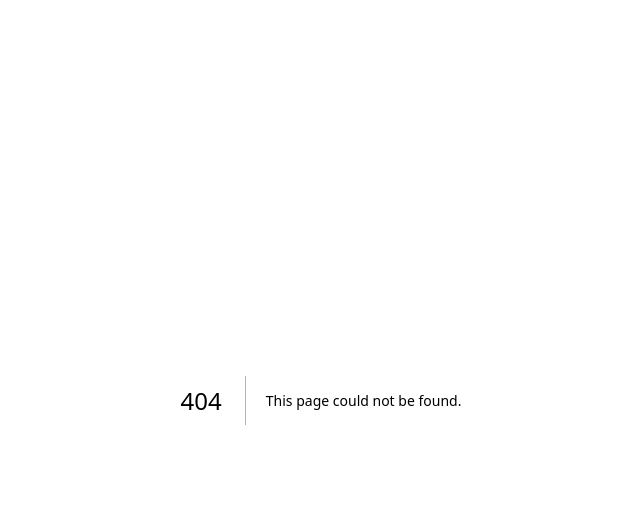
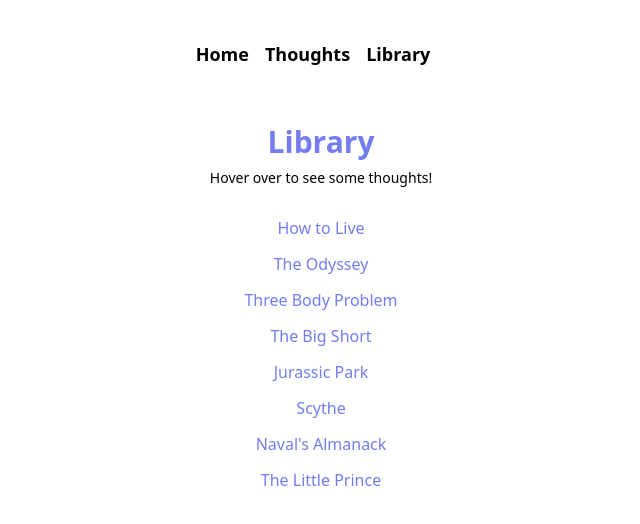
Before and after one commit to srachaz/Srachaswebsite, a Next.js app: page /library in a window 1280 px wide. Before the commit this address had no page. Shown: the top 524 px of the page, without its empty margins (319-959 px from the left). Built offline with nearby package versions, Linux system fonts and the light colour scheme.

Commit message:
added tooltip to books!

```diff
--- a/components/navbar.js
+++ b/components/navbar.js
@@ -7,7 +7,7 @@
             <div className="pr-4 font-semibold"> <Link href="/" className="text-blue text-lg">Home</Link></div>
             {/* <div className="pr-4"> <Link href="/" className="text-blue text-lg">Projects</Link></div> */}
             <div className="pr-4 font-semibold"> <Link href="/thoughts" className="text-blue text-lg">Thoughts</Link></div>
-            {/* <div className="pr-4"> <Link href="/" className="text-blue text-lg">Library</Link></div> */}
+            <div className="pr-4 font-semibold"> <Link href="/library" className="text-blue text-lg">Library</Link></div>
         </div>
 
       </nav>
--- /dev/null
+++ b/components/tooltip.js
@@ -0,0 +1,17 @@
+// components/Tooltip.js
+import React from 'react';
+
+const Tooltip = ({ text, children, positionX, positionY }) => {
+  return (
+    <span className="relative group">
+      {children}
+      <span
+        className={`absolute bg-gray-800 text-white text-sm px-2 py-1 rounded-md opacity-0 pointer-events-none group-hover:opacity-100 transition-opacity ${positionX} ${positionY}`}
+      >
+        {text}
+      </span>
+    </span>
+  );
+};
+
+export default Tooltip;
--- a/pages/index.js
+++ b/pages/index.js
@@ -8,12 +8,19 @@
 import GithubIcon from '@/components/githubicon'
 import InstaIcon from '@/components/instaicon'
 import Link from 'next/link';
+import Head from 'next/head';
+
+
 
 const inter = Inter({ subsets: ['latin'] })
 
 export default function Home() {
   return (
    <>
+   <Head>
+    <link rel="icon" href="/icons/compass.png"/>
+    <title>Sarah Zhang</title>
+   </Head>
   <Navbar />
     {/* <main
       className={`flex flex-col items-center justify-between p-24 🌇🌃🌞📍`}
@@ -34,7 +41,7 @@
               <div className="text-sm"><br/>UCLA freshman curious about microeconomics, investment theory, and DeFi!</div>
               <div className="text-sm pt-3">Life got interesting after I snuck into <a href="https://twitter.com/sracha_z/status/1627588736870682625" class="text-[#737df0] font-bold">Treehacks</a>—met extremely cool people, read books, and had fascinating life experiences that changed my <Link href="/thoughts" class="text-[#737df0] font-bold">life philosophies. </Link></div>
               <div className="text-sm pt-3">Figuring out how to live life like an adventure! So much to learn in the world—excited for surprises life can bring!</div>
-              <div className="text-sm pt-3">Currently reading: The Odyssey</div>
+              <div className="text-sm pt-3">Currently reading: The Man Who Solved The Market</div>
               <div className="text-sm pt-8"><br/>Constantly seeking new adventures and interesting conversations—reach out to me!</div>
 
             <div className="text-sm text-gray-300 relative inline-block border-t top-3">Built & Designed by me </div>
--- /dev/null
+++ b/pages/library.js
@@ -0,0 +1,53 @@
+import Navbar from "@/components/navbar";
+import Tooltip from "@/components/tooltip";
+
+export default function Home() {
+    return(
+        <>
+        <Navbar />
+        <div className="flex items-center justify-between flex-col">
+            <div className="flex flex-col justify-center mt-4">
+
+                <h1 className="text-3xl text-[#737df0] font-bold text-center">Library</h1>
+                <div className="text-sm pt-2">Hover over to see some thoughts!</div>
+
+
+
+
+
+                <div className="text-[#737df0] text-center pt-4">
+                    <Tooltip text="Cures my life crises'" positionX="left-2" positionY="bottom-full">
+                    <div className="cursor-pointer m-3">How to Live</div>
+                    </Tooltip>
+
+                    <Tooltip text="AdventurexRevenge" positionX="right-2"positionY="bottom-full" >
+                    <div className="cursor-pointer m-3">The Odyssey</div>
+                    </Tooltip>
+                    <Tooltip text="jurassic park but *universe*" positionX="left-2" positionY="bottom-full">
+                    <div className="cursor-pointer m-3">Three Body Problem</div>
+                    </Tooltip>
+                    <Tooltip text="made my brain hurt" positionX="right-2" positionY="bottom-full">
+                    <div className="cursor-pointer m-3">The Big Short</div>
+                    </Tooltip>
+                    <Tooltip text="intellectualxscary" positionX="left-1/2" positionY="bottom-full">
+                    <div className="cursor-pointer m-3">Jurassic Park</div>
+                    </Tooltip>
+                    <Tooltip text="3 huge plot twists" positionX="left-2" positionY="bottom-full">
+                    <div className="cursor-pointer m-3">Scythe</div>
+                    </Tooltip>
+                    <Tooltip text="got me out the status game" positionX="left-2" positionY="bottom-full">
+                    <div className="cursor-pointer m-3">Naval's Almanack</div>
+                    </Tooltip>
+                    <Tooltip text="cried" positionX="left-1/2" positionY="bottom-full">
+                    <div className="cursor-pointer m-3">The Little Prince</div>
+                    </Tooltip>
+
+
+                </div>
+
+
+        </div>
+        </div>
+        </>
+    )
+}
--- a/styles/globals.css
+++ b/styles/globals.css
@@ -1,6 +1,11 @@
 @tailwind base;
 @tailwind components;
 @tailwind utilities;
+
+
+/* @import 'tailwindcss/base';
+@import 'tailwindcss/components';
+@import 'tailwindcss/utilities'; */
 
 
 .container{
--- a/tailwind.config.js
+++ b/tailwind.config.js
@@ -15,4 +15,10 @@
     },
   },
   plugins: [],
+
+  mode: 'jit',
+  purge: ['./pages/**/*.js', './components/**/*.js'],
+  theme: {},
+  variants: {},
+
 }
```
Also changed, not shown: public/icons/compass.png (added).
